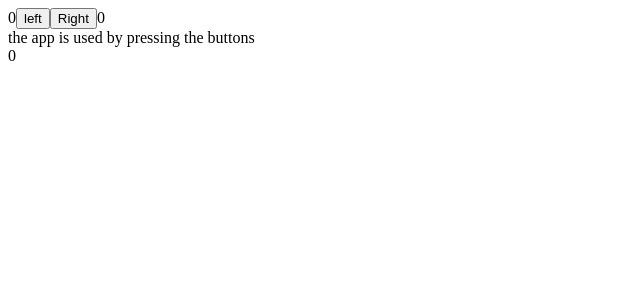
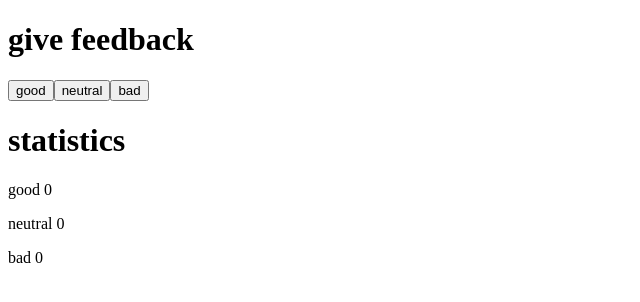
Before and after one commit to j-lpst/selainohjelmointi, a React (Vite) app in the folder part1/: page / in a window 1280 px wide. Shown: the top 302 px of the page, without its empty margins (0-640 px from the left). Built offline with nearby package versions, Linux system fonts and the light colour scheme.

Commit message:
osa1: 1.6

```diff
--- a/part1/src/App.jsx
+++ b/part1/src/App.jsx
@@ -1,53 +1,46 @@
-import { useState } from 'react';
+import { useState } from 'react'
 
-const History = (props) => {
-  if (props.allClicks.length === 0) {
-    return (
-      <div>
-        the app is used by pressing the buttons
-      </div>
-    )
-  }
+const Button = (props) => {
+  return (
+    <button onClick={props.onClick}>
+      {props.text}
+    </button>
+  )
+}
+
+const Statistics = (props) => {
   return (
     <div>
-      button press history: {props.allClicks.join(' ')}
+      <p>good {props.good}</p>
+      <p>neutral {props.neutral}</p>
+      <p>bad {props.bad}</p>
     </div>
   )
 }
 
-const Button = ({ onClick, text }) => <button onClick={onClick}>{text}</button>
+const App = () => {
+  const [good, setGood] = useState(0)
+  const [neutral, setNeutral] = useState(0)
+  const [bad, setBad] = useState(0)
 
-const App = () => {
-  const [left, setLeft] = useState(0)
-  const [right, setRight] = useState(0)
-  const [allClicks, setAll] = useState([])
-  const [total, setTotal] = useState(0)
-
-
-  const handleLeftClick = () => {
-    setAll(allClicks.concat('L'))
-    const updatedLeft = left + 1
-    setLeft(updatedLeft)
-    setTotal(updatedLeft + right)
-  }
-
-  const handleRightClick = () => {
-    setAll(allClicks.concat('R'))
-    const updatedRight = right + 1
-    setRight(updatedRight)
-    setTotal(updatedRight + left)
-  }
+  const goodOne = () => setGood(good + 1)
+  const neutralOne = () => setNeutral(neutral + 1)
+  const badOne = () => setBad(bad + 1)
 
   return (
     <div>
-      <div>
-        {left}
-        <Button onClick={handleLeftClick} text='left' />
-        <Button onClick={handleRightClick} text='Right' />
-        {right}
-        <History allClicks={allClicks} />
-        {total}
-      </div>
+      <h1>give feedback</h1>
+
+      <Button onClick={goodOne} text='good' />
+      <Button onClick={neutralOne} text='neutral' />
+      <Button onClick={badOne} text='bad' />
+
+      <h1>statistics</h1>
+
+      <Statistics
+      good={good}
+      neutral={neutral}
+      bad={bad} />
     </div>
   )
 }
--- a/part1/src/main.jsx
+++ b/part1/src/main.jsx
@@ -1,5 +1,4 @@
 import ReactDOM from 'react-dom/client'
-
 import App from './App'
 
 ReactDOM.createRoot(document.getElementById('root')).render(<App />)
```
